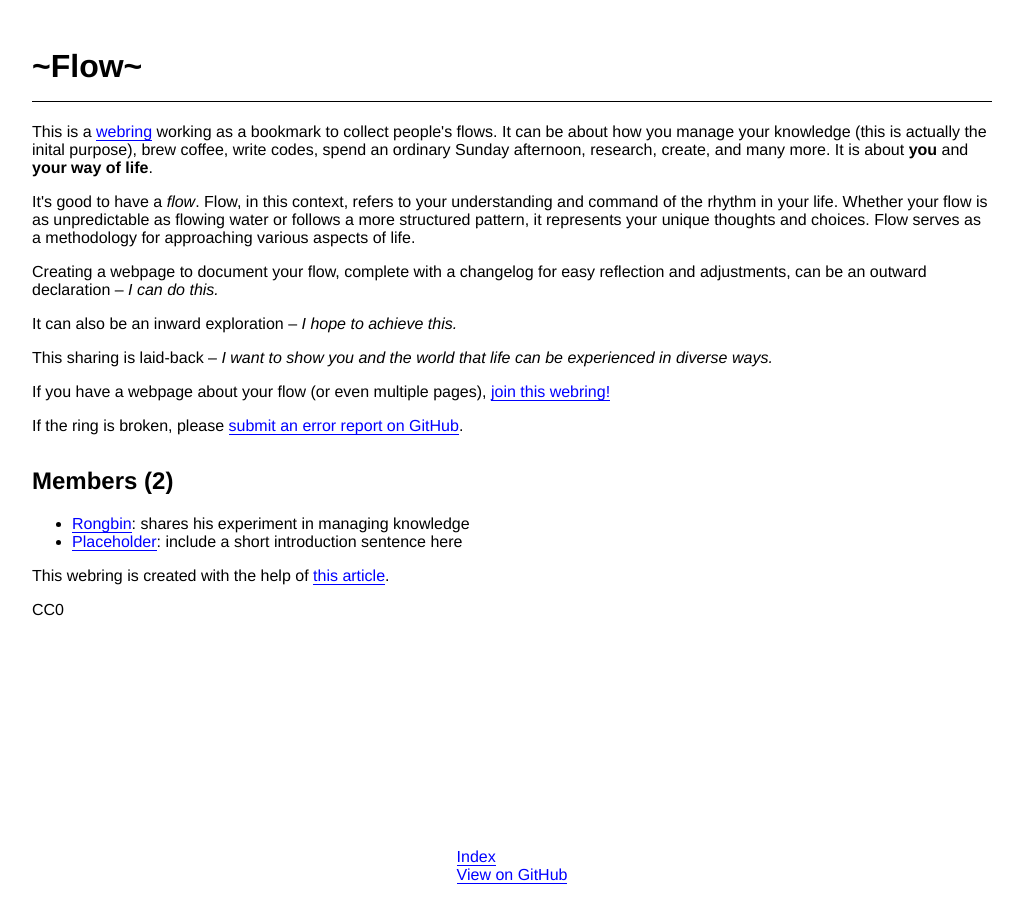
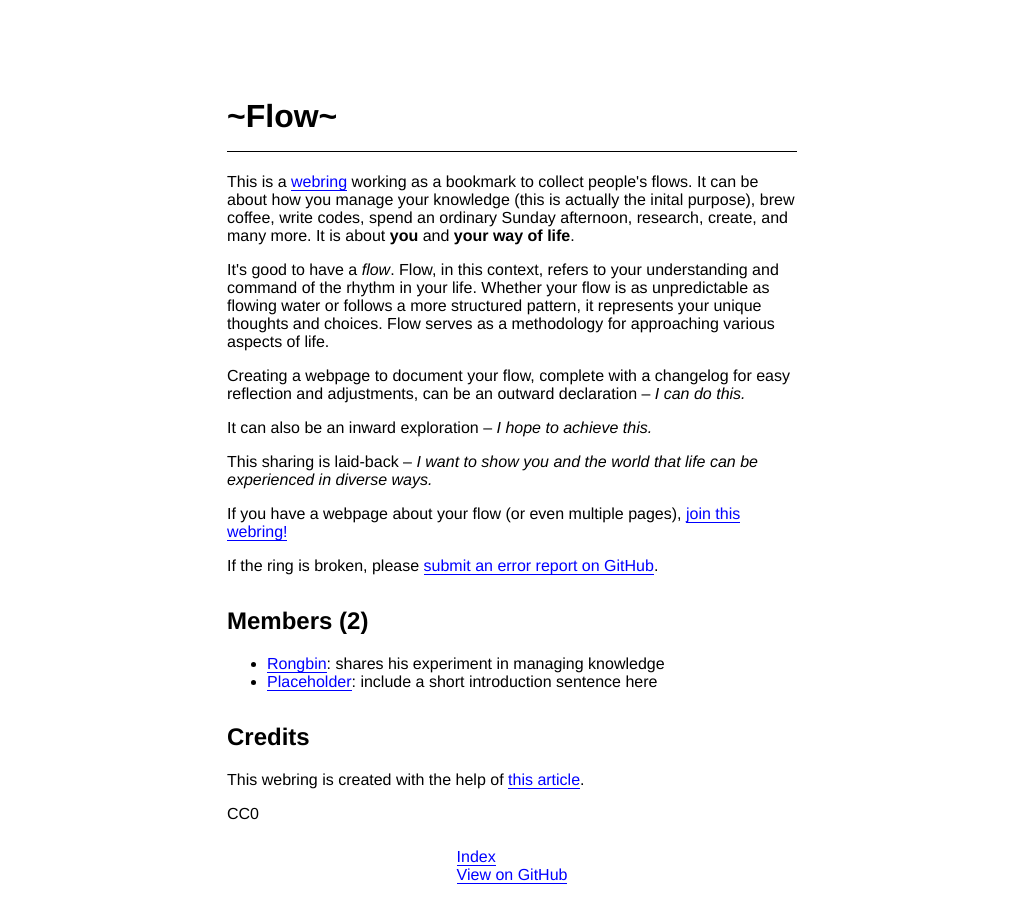
Before and after one commit to rongbinf/flow-webring, a Jekyll site: the page built from index.html, in a window 1280 px wide. Shown: the whole page, without its empty margins (128-1146 px from the left). Built offline with Jekyll 4.4.1, drawn with Linux system fonts in a browser that asks for light colours.

Commit message:
Update main.css body margin, add credits h2

```diff
--- a/index.html
+++ b/index.html
@@ -2,7 +2,7 @@
 title: ~Flow~
 layout: html
 ---
-<h1>~Flow~</h1>
+<h1 id="introduction">~Flow~</h1>
 <p>This is a <a href=https://en.wikipedia.org/wiki/Webring>webring</a> working as a bookmark to collect people's flows. It can be about how you manage your knowledge (this is actually the inital purpose), brew coffee, write codes, spend an ordinary Sunday afternoon, research, create, and many more. It is about <b>you</b> and <b>your way of life</b>.
 
 <p>It's good to have a <em>flow</em>.
@@ -23,5 +23,6 @@ layout: html
 <li><a href="{{member.url | xml_escape}}">{{member.name | xml_escape | newline_to_br}}</a>: {{member.intro}}{% endfor %}
 </ul>
 
+<h2 id="credits">Credits</h2>
 <p>This webring is created with the help of <a href="https://mincerafter42.github.io/tutorial/webring" target="_blank">this article</a>.
 <p>CC0
--- a/main.css
+++ b/main.css
@@ -17,8 +17,9 @@ body {
     display: flex;
     flex-direction: column;
     align-items: center;
-    margin: 0 10rem;
-    padding-bottom: 10rem;
+    max-width: 600px;
+    margin: 50px auto;
+    padding: 0 15px;
 }
 
 footer {
```
